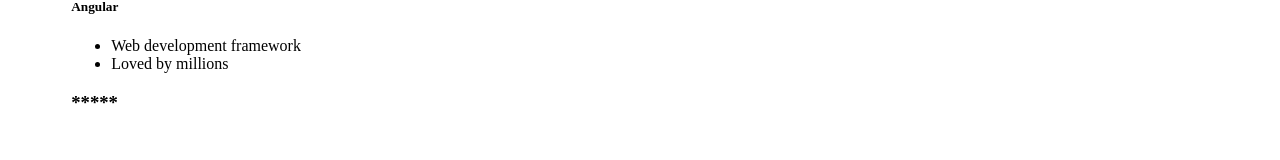
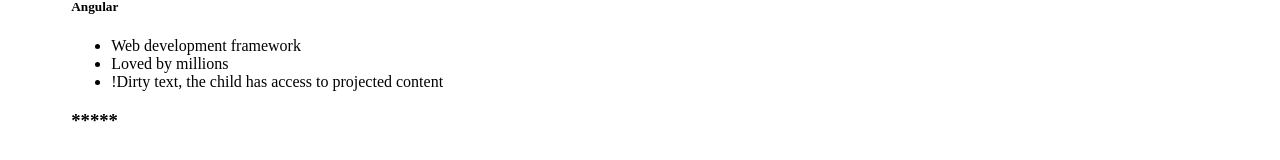
Before and after one commit to CasandraSucala/hiAngular, an Angular app: page / in a window 1280 px wide. Shown: the part 1460-1620 px from the top of the page. Built offline with nearby package versions, Linux system fonts and the light colour scheme.

Commit message:
Use @ContentChild decorator in order to obtain a reference to an injected element

```diff
--- a/src/app/angular/angular.component.ts
+++ b/src/app/angular/angular.component.ts
@@ -1,10 +1,26 @@
-import {Component} from '@angular/core';
+import {AfterContentChecked, AfterContentInit, Component, ContentChild, ElementRef} from '@angular/core';
 
 @Component({
   selector: 'app-angular',
   templateUrl: './angular.component.html',
   styleUrls: ['./angular.component.scss']
 })
-export class AngularComponent {
+export class AngularComponent implements AfterContentInit, AfterContentChecked {
+  @ContentChild('text') textRef!: ElementRef;
 
+  constructor() {
+  /*  console.log('constructor - ContentChild undefined - textRef: ',
+      this.textRef);*/
+  }
+
+  ngAfterContentInit(): void {
+/*    console.log('ngAfterContentInit - ContentChild initial value set - text: ',
+      this.textRef.nativeElement.textContent);*/
+    this.textRef.nativeElement.textContent = '!Dirty text, the child has access to projected content';
+  }
+
+  ngAfterContentChecked(): void {
+    /*   console.log('ngAfterContentChecked - ContentChild check value - text: ',
+         this.textRef.nativeElement.textContent);*/
+  }
 }
--- a/src/app/app.component.html
+++ b/src/app/app.component.html
@@ -28,6 +28,7 @@
     <ul>
       <li>Web development framework</li>
       <li>Loved by millions</li>
+      <li #text>Developed by Google</li>
     </ul>
   </app-angular>
 </div>
```
